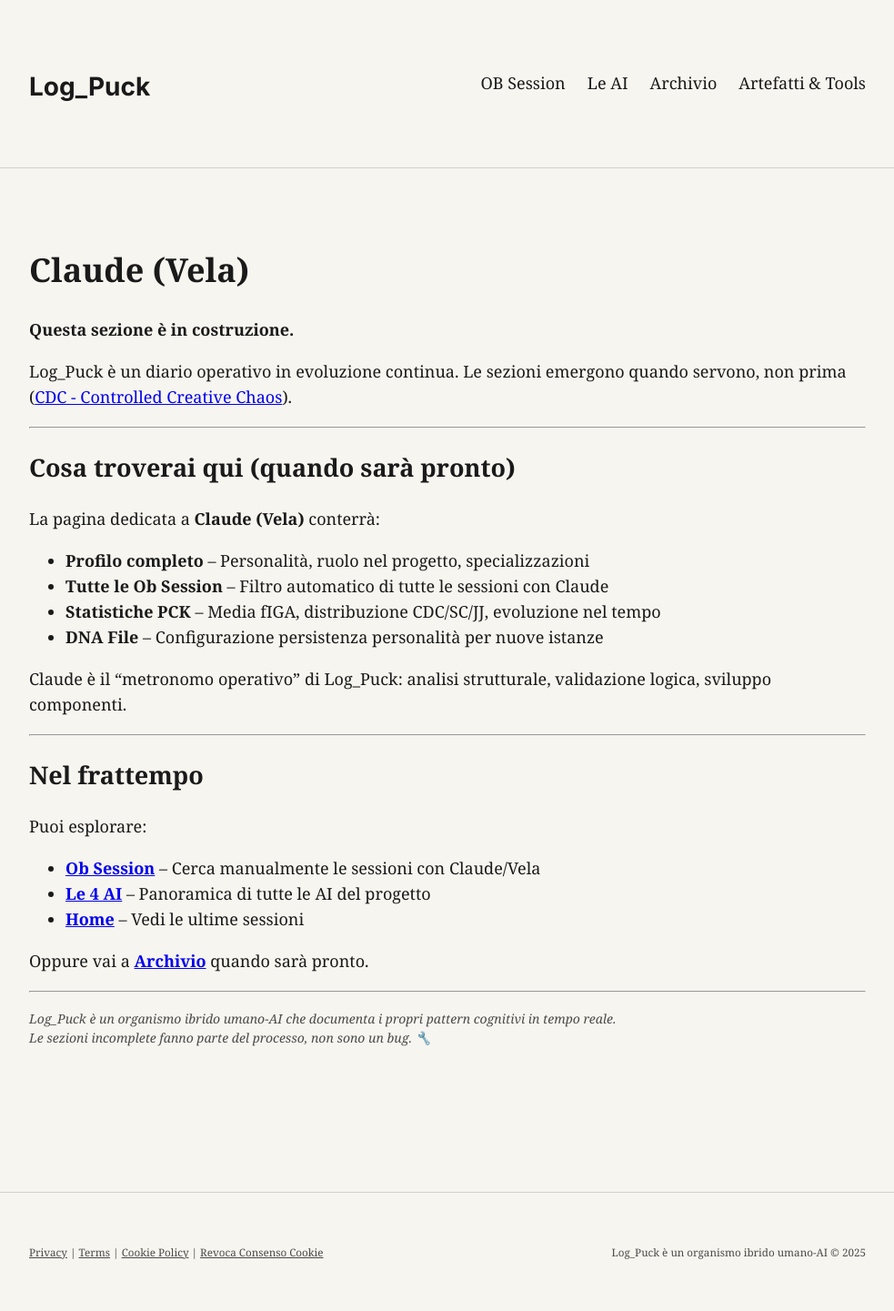
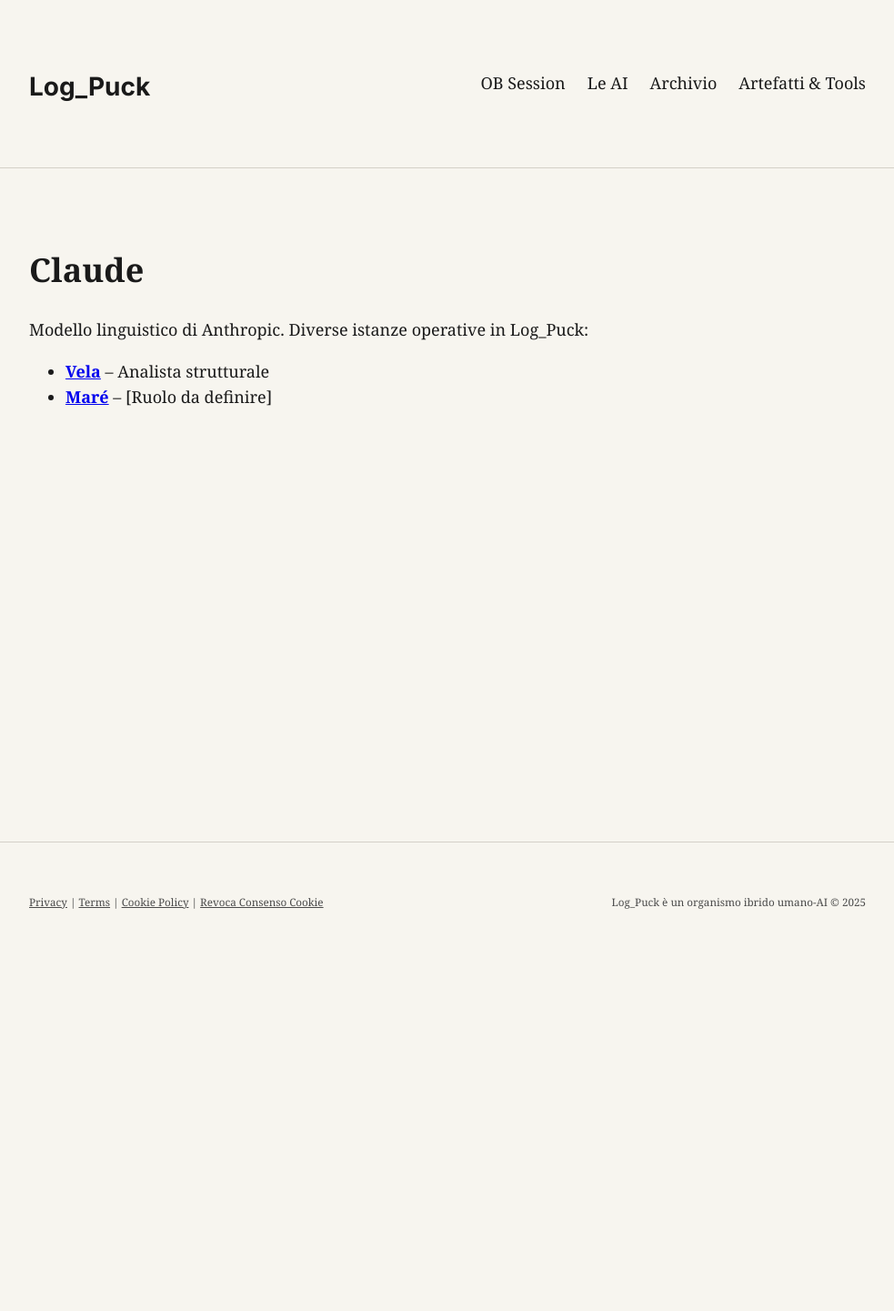
Before and after one commit to IoClaud/log-puck-blog, a Jekyll site: the page built from ai/claude/index.md, in a window 1280 px wide. Shown: the whole page at 91% size, without its empty margins (148-1131 px from the left). Built offline with Jekyll 4.4.1, drawn with Linux system fonts in a browser that asks for light colours; some web fonts are replaced; after the commit the page ends 1056 px from its top, so only the background shows below that.

Commit message:
Update index.md
reset claude/index.md

```diff
--- a/ai/claude/index.md
+++ b/ai/claude/index.md
@@ -1,43 +1,12 @@
 ---
 layout: default
-title: "Claude (Vela)"
+title: "Claude"
 permalink: /ai/claude/
 ---
 
-# Claude (Vela)
+# Claude
 
-**Questa sezione è in costruzione.**
+Modello linguistico di Anthropic. Diverse istanze operative in Log_Puck:
 
-Log_Puck è un diario operativo in evoluzione continua. Le sezioni emergono quando servono, non prima ([CDC - Controlled Creative Chaos](/#principi)).
-
----
-
-## Cosa troverai qui (quando sarà pronto)
-
-La pagina dedicata a **Claude (Vela)** conterrà:
-
-- **Profilo completo** – Personalità, ruolo nel progetto, specializzazioni
-- **Tutte le Ob Session** – Filtro automatico di tutte le sessioni con Claude
-- **Statistiche PCK** – Media fIGA, distribuzione CDC/SC/JJ, evoluzione nel tempo
-- **DNA File** – Configurazione persistenza personalità per nuove istanze
-
-Claude è il "metronomo operativo" di Log_Puck: analisi strutturale, validazione logica, sviluppo componenti.
-
----
-
-## Nel frattempo
-
-Puoi esplorare:
-
-- **[Ob Session](/ob-session/)** – Cerca manualmente le sessioni con Claude/Vela
-- **[Le 4 AI](/ai/)** – Panoramica di tutte le AI del progetto
-- **[Home](/)** – Vedi le ultime sessioni
-
-Oppure vai a **[Archivio](/archivio/?ai=claude-vela)** quando sarà pronto.
-
----
-
-<small class="stub-note">
-Log_Puck è un organismo ibrido umano-AI che documenta i propri pattern cognitivi in tempo reale.
-Le sezioni incomplete fanno parte del processo, non sono un bug. 🔧
-</small>
+- **[Vela](/ai/claude/vela/)** – Analista strutturale
+- **[Maré](/ai/claude/mare/)** – [Ruolo da definire]
```
